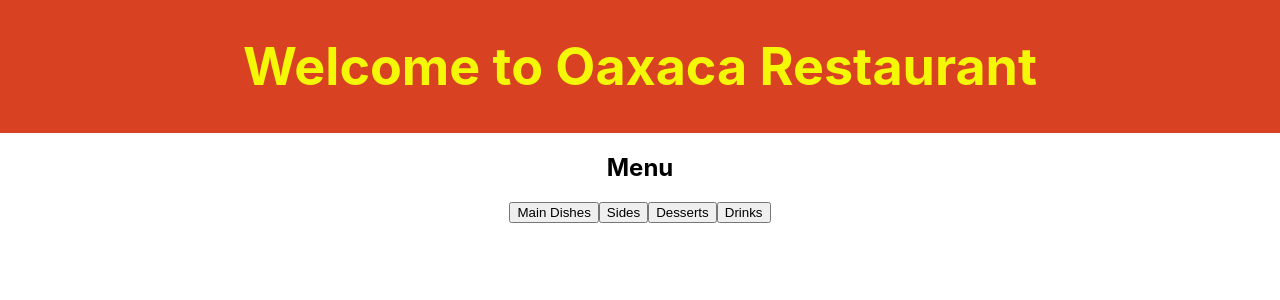
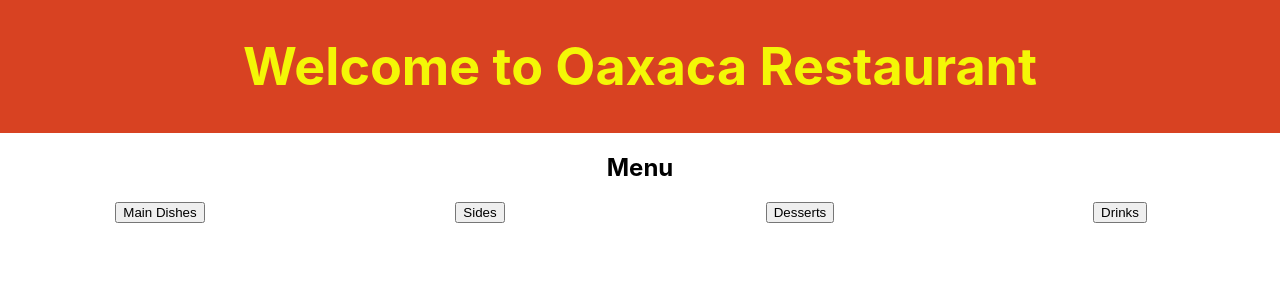
Before and after one commit to mattyblackout/cs2815-project, a React (Create React App) app in the folder myapp/: page / in a window 1280 px wide. Shown: the top 300 px of the page. Built offline with nearby package versions, Linux system fonts and the light colour scheme.

Commit message:
Changed the menu view so that each category of item is confined to a collapsible that takes up a quarter of the page.

```diff
--- a/myapp/src/App.css
+++ b/myapp/src/App.css
@@ -12,6 +12,16 @@
     justify-content: center;
     font-size: calc(10px + 2vmin);
 }
+.menu-categories-container {
+    display: flex;
+    flex-wrap: nowrap;
+}
+
+.menu-category-container {
+    flex: 1;
+    width: 25%;
+    box-sizing: border-box;
+}
 
 
 .App-link {
--- a/myapp/src/App.js
+++ b/myapp/src/App.js
@@ -14,7 +14,9 @@ function App() {
       </header>
       <div className="menu-container">
         <h2>Menu</h2>
-        <button onClick={() => setMainOpen(!mainOpen)}>Main Dishes</button>
+        <div className="menu-categories-container">
+          <div className="menu-category-container" onClick={() => setMainOpen(!mainOpen)}>
+            <button>Main Dishes</button>
             {mainOpen && (
               <ul>
                 <li>Taco al Pastor - $5.99</li>
@@ -23,7 +25,9 @@ function App() {
                 <li>Enchiladas de Mole - $10.99</li>
               </ul>
             )}
-        <button onClick={() => setSidesOpen(!sidesOpen)}>Sides</button>
+          </div>
+          <div className="menu-category-container" onClick={() => setSidesOpen(!sidesOpen)}>
+            <button>Sides</button>
             {sidesOpen && (
               <ul>
                 <li>Refried Beans - $2.99</li>
@@ -31,14 +35,18 @@ function App() {
                 <li>Guacamole - $4.99</li>
               </ul>
             )}
-        <button onClick={() => setDessertsOpen(!dessertsOpen)}>Desserts</button>
+          </div>
+          <div className="menu-category-container" onClick={() => setDessertsOpen(!dessertsOpen)}>
+            <button>Desserts</button>
             {dessertsOpen && (
               <ul>
                 <li>Churros con Chocolate - $6.99</li>
                 <li>Flan - $5.99</li>
               </ul>
             )}
-        <button onClick={() => setDrinksOpen(!drinksOpen)}>Drinks</button>
+          </div>
+          <div className="menu-category-container" onClick={() => setDrinksOpen(!drinksOpen)}>
+            <button>Drinks</button>
             {drinksOpen && (
               <ul>
                 <li>Horchata - $2.99</li>
@@ -48,6 +56,8 @@ function App() {
             )}
           </div>
         </div>
+      </div>
+    </div>
     );
 }
 
```
Lines whose indentation alone changed are shown as unchanged.
